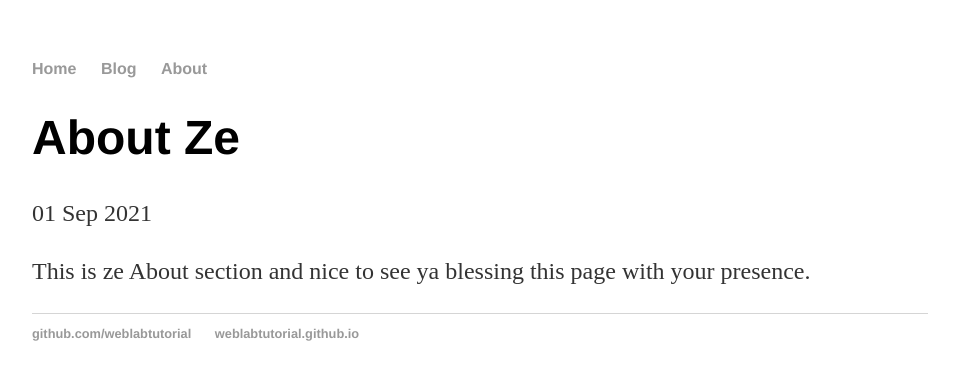
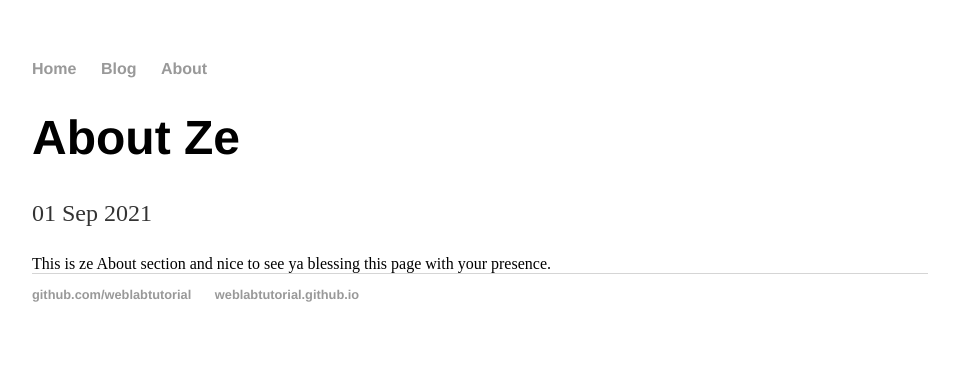
Before and after one commit to rk119/rk119.github.io, a Jekyll site: the page built from about/about.html, in a window 1280 px wide. Shown: the top 380 px of the page, without its empty margins (160-1119 px from the left). Built offline with Jekyll 4.4.1, drawn with Linux system fonts in a browser that asks for light colours.

Commit message:
Update about.html

```diff
--- a/about/about.html
+++ b/about/about.html
@@ -3,6 +3,4 @@ layout: post
 title: "About Ze"
 date: 2021-09-01
 ---
-<div>
-  <p>This is ze About section and nice to see ya blessing this page with your presence.</p>
-</div>
+This is ze About section and nice to see ya blessing this page with your presence.
```
